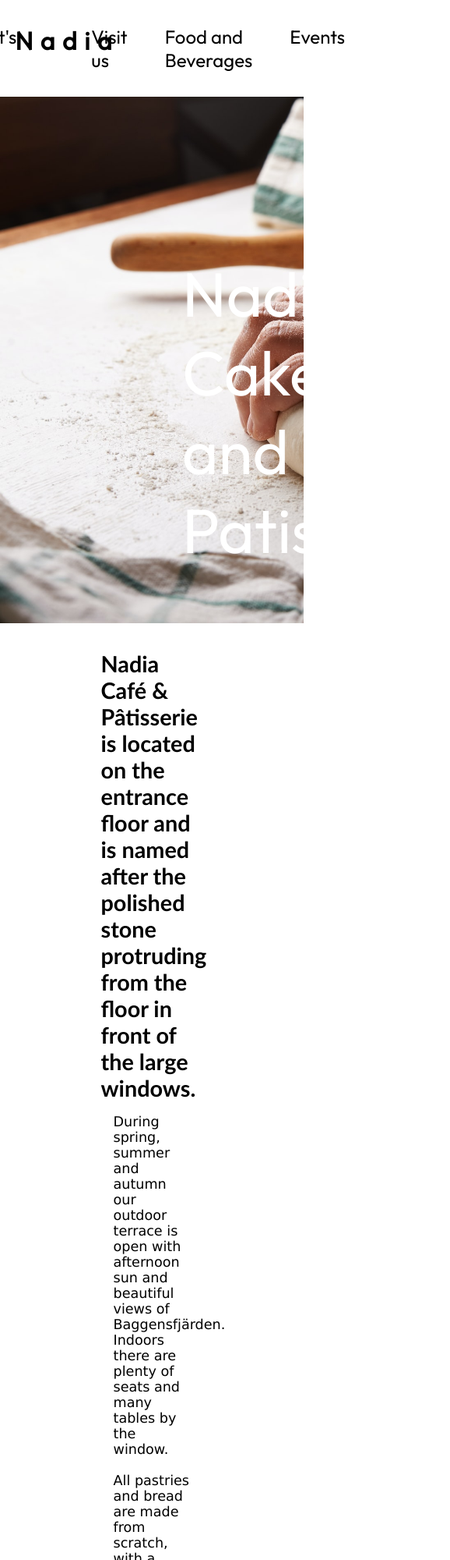
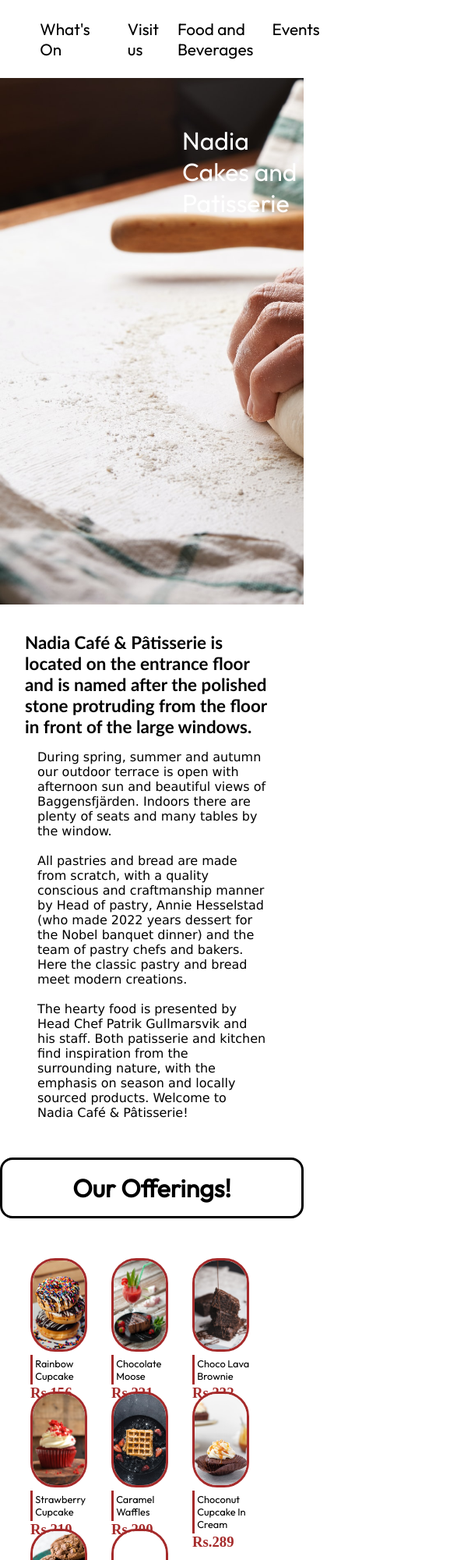
Before and after one commit to fluence04/bakery, a plain HTML site: page index.html in a window 390 px wide. Shown: the top 2000 px of the page at 78% size, 578 px wide, since content can reach past the window. Drawn offline with Linux system fonts and the light colour scheme; a web font is replaced by a local one.

Commit message:
adding new css which is responsive to smaller devices

```diff
--- a/styles.css
+++ b/styles.css
@@ -433,3 +433,88 @@ a:hover
         opacity:1;
     }
 }
+
+@media only screen and (max-width: 1100px)
+{
+
+    .brandName
+    {
+        position: relative;
+        font-size: 1.2rem;
+        left: 0;
+    }
+    .heroText
+    {
+        font-size: 3rem;
+    }
+
+
+.cafeDescription
+{
+    padding: 2rem;
+    width: 100vw;
+    height: max-content;
+    margin-top:.2rem;
+    border-radius: 1rem;
+
+
+
+}
+.mainDescription
+{
+    font-size: 1.4rem;
+    font-family:'Gill Sans', 'Gill Sans MT', Calibri, 'Trebuchet MS', sans-serif;
+    font-weight: bolder;
+}
+
+.childDescription
+{
+    font-size: 1rem;
+    padding: 1rem;
+    font-family: Verdana, Geneva, Tahoma, sans-serif;
+}
+
+.nav
+{
+    gap: 1.5rem;
+    padding: 1.5rem;
+    font-size: 1.3rem;
+}
+
+.offeringName
+{
+    opacity: 1;
+    font-size: 1.1rem;
+}
+.price
+{
+    opacity: 1;
+}
+
+
+}
+
+
+
+@media only screen and (max-width: 600px)
+{
+
+    .brandName
+    {
+        font-size: 0;    }
+
+        .heroText
+        {
+            font-size: 2rem;
+        }
+
+        .offeringName
+{
+    opacity: 1;
+    font-size: .8rem;
+}
+.price
+{
+    opacity: 1;
+}
+}
```
